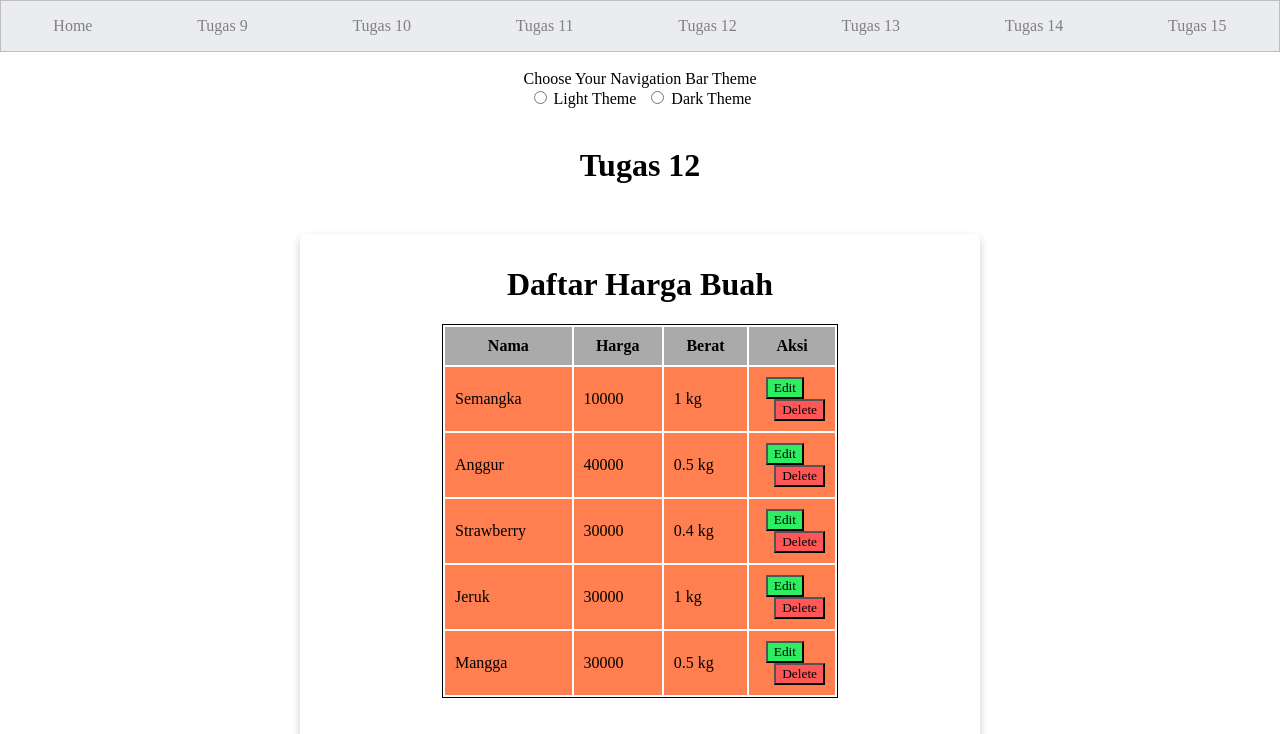
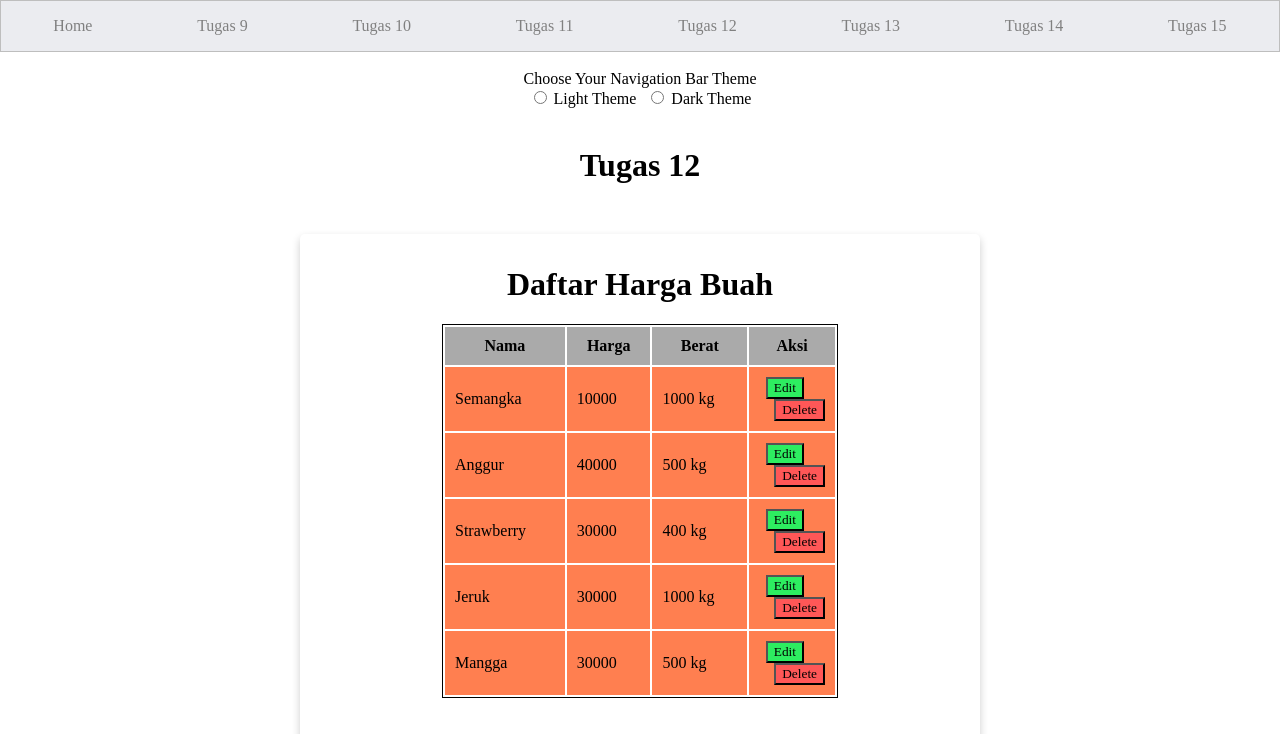
Before and after one commit to ariwilyan/sanbercode-reactjs-0820-2, a React (Create React App) app: page /Tugas12 in a window 1280 px wide. Shown: the top 734 px of the page. Built offline with nearby package versions, Linux system fonts and the light colour scheme.

Commit message:
update tugas 15

```diff
--- a/src/Tugas-12/Tugas12.js
+++ b/src/Tugas-12/Tugas12.js
@@ -133,7 +133,7 @@ class Buah extends Component {
                                         <tr key={index}>
                                             <td style={{padding: "10px"}}>{val.nama}</td>
                                             <td style={{padding: "10px"}}>{val.harga}</td>
-                                            <td style={{padding: "10px"}}>{val.berat/1000} kg</td>
+                                            <td style={{padding: "10px"}}>{val.berat} kg</td>
                                             <td style={{width: "20%", padding: "10px"}}>
                                                 <button value={index} style={{marginLeft: "10%", background: "#2ded60", cursor: "pointer"}} onClick={this.editForm}>Edit</button> {/* style={{marginRight: "5px"}} */}
                                                 <button value={index} style={{marginLeft: "15px", background: "#ff5757", cursor: "pointer"}} onClick={this.deleteForm}>Delete</button>
```
